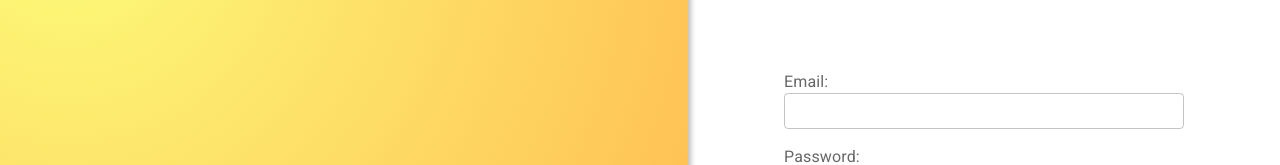
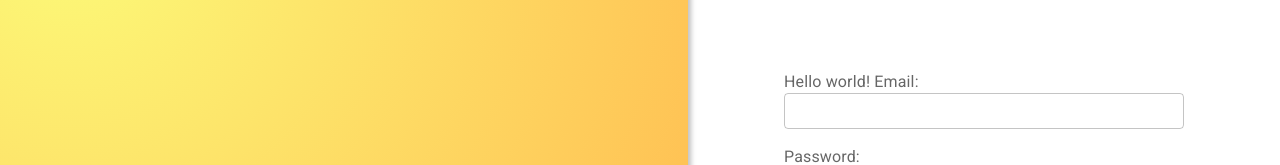
Before and after one commit to JackFawthorpe/mas-competition-front-end, a React (Create React App) app: page / in a window 1280 px wide. Shown: the part 237-402 px from the top of the page. Built offline with nearby package versions, Linux system fonts and the light colour scheme.

Commit message:
Verify pipeline

```diff
--- a/src/apis/pages/Login.tsx
+++ b/src/apis/pages/Login.tsx
@@ -48,7 +48,7 @@ const LoginPage = () => {
       <Box className={classes.corePanel}>
 
         <FormControl>
-            <FormLabel>Email:</FormLabel>
+            <FormLabel>Hello world! Email:</FormLabel>
             <TextField type="email" {...register("email")}/>
           </FormControl>
 
```
